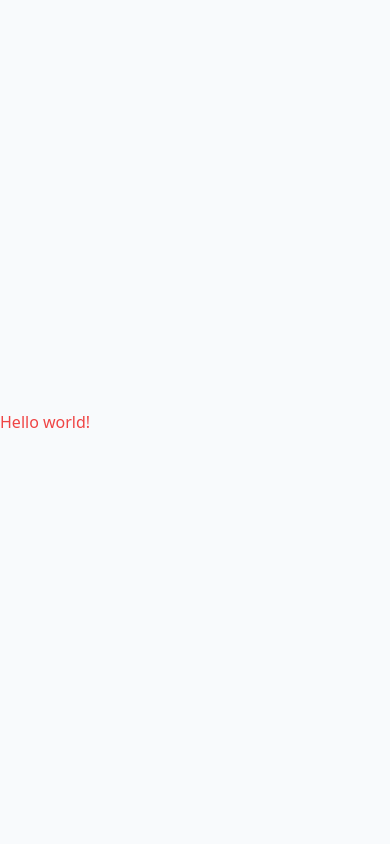
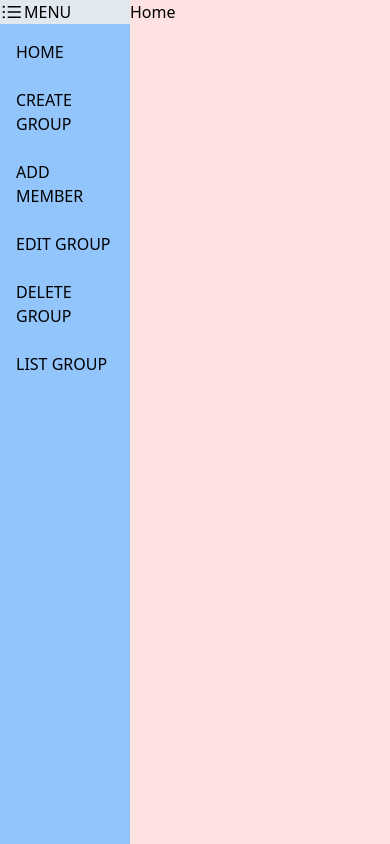
Before and after one commit to santiago9589/AppNotas, a React (Create React App) app: page / in a window 390 px wide. Built offline with nearby package versions, Linux system fonts and the light colour scheme.

Commit message:
responsive desing

```diff
--- a/src/App.js
+++ b/src/App.js
@@ -9,17 +9,17 @@ function App() {
   const { userRegister, setUserRegister } = useContext(ContextApp)
 
   return (
-    <div className="bg-slate-50 h-screen w-screen flex items-center flex-wrap overflow-scroll">
+    <div className="bg-slate-200 h-screen w-screen flex flex-col items-center flex-wrap overflow-scroll sm:flex-row sm:items-start sm:justify-center">
 
       <AppRouter />
-      {
+      {/* {
         !userRegister ?
           (<div className="hidden p-2 h-full sm:w-1/2 sm:bg-[url('https://i.pinimg.com/736x/1e/6c/ae/1e6cae8d53ac733a14560cb87fafd068.jpg')]
         sm:bg-no-repeat sm:bg-cover sm:flex items-end justify-center">
             <p className="sm:text-2xl sm:text-white">APP NOTES 2022</p>
           </div>
           ) : null
-      }
+      } */}
     </div>
   );
 }
--- a/src/components/container/AddMember.jsx
+++ b/src/components/container/AddMember.jsx
@@ -25,7 +25,7 @@ const AddMember = () => {
   console.log(name)
 
   return (
-    <form onSubmit={handleSubmit} className="form-our">
+    <form onSubmit={handleSubmit} className="form-our-activity">
       <label htmlFor='name' className='form-component-label'>New Member</label>
       <input
         name='name'
--- a/src/components/container/AppRouter.jsx
+++ b/src/components/container/AppRouter.jsx
@@ -21,17 +21,17 @@ const AppRouter = () => {
             <BrowserRouter>
                 {userRegister ? <Navbar /> : null}
                 <Routes>
-                    <Route path='/' element={<HomePage />} />
-                    <Route path='/login' element={<LoginPage />} />
-                    <Route path='/register' element={<RegisterPage />} />
+                    <Route path='/' element={userRegister ? <HomePage /> : <LoginPage />} />
+                    <Route path='/login' element={!userRegister ? <LoginPage /> : <HomePage />} />
+                    <Route path='/register' element={!userRegister ? <RegisterPage /> : <HomePage />} />
                     <Route path='/*' element={<ErrorPage />} />
-                    <Route path='/create-group' element={<CreateGroupPage />} />
-                    <Route path='/add-member-group' element={<AddMemberPage />} />
+                    <Route path='/create-group' element={userRegister ? <CreateGroupPage /> : <LoginPage />} />
+                    <Route path='/add-member-group' element={userRegister ? <AddMemberPage /> : <LoginPage />} />
 
-                    <Route path='/edit-group' element={<EditGroupPage />} />
-                    <Route path='/delete-group' element={<DeleteGroup />} />
+                    <Route path='/edit-group' element={userRegister ? <EditGroupPage /> : <LoginPage />} />
+                    <Route path='/delete-group' element={userRegister ? <DeleteGroup /> : <LoginPage />} />
 
-                    <Route path='/list-group' element={<ListGroup />} />
+                    <Route path='/list-group' element={userRegister ? <ListGroup /> : <LoginPage />} />
 
                 </Routes>
             </BrowserRouter>
--- a/src/components/container/CreateGroup.jsx
+++ b/src/components/container/CreateGroup.jsx
@@ -14,7 +14,7 @@ export const CreateGroup = () => {
     }
 
     return (
-        <form className="form-our" onSubmit={handleSubmit}>
+        <form className="form-our-activity" onSubmit={handleSubmit}>
             <div className='form-component'>
                 <label htmlFor='name' className='form-component-label' >Name</label>
                 <input
--- a/src/components/container/DeleteGroup.jsx
+++ b/src/components/container/DeleteGroup.jsx
@@ -10,11 +10,11 @@ export const DeleteGroup = () => {
 
     return (
 
-        <div className='flex flex-col space-y-4 items-center justify-center p-4 w-full bg-white m-6  rounded-lg shadow-lg shadow-gray-400'>
+        <div className='flex flex-col space-y-4 items-center justify-center p-4 w-3/5 bg-white m-4  rounded-lg shadow-lg shadow-gray-400 sm:w-1/2'>
             <div className='text-lg text-red-500 font-semibold italic'>Do you want to delete the group {data.name}?</div>
 
-            <div className='btn-container'>
-                <div className=' btn-container-delete'>
+            <div className='flex flex-col w-1/2 sm:w-1/5'>
+                <div className=' btn-container-delete '>
                     <button>Confirm
                     </button>
                     <svg xmlns="http://www.w3.org/2000/svg" viewBox="0 0 24 24" fill="currentColor" className="w-6 h-6">
--- a/src/components/container/EditGroup.jsx
+++ b/src/components/container/EditGroup.jsx
@@ -18,7 +18,7 @@ const EditGroup = () => {
         addDataAll(finalResult)
     }
     return (
-        <form onSubmit={handleSubmit} className='form-our'>
+        <form onSubmit={handleSubmit} className='form-our-activity'>
             <label htmlFor='name' className='form-component-label' >Name</label>
             <input
                 name='name'
--- /dev/null
+++ b/src/components/container/Home.jsx
@@ -0,0 +1,13 @@
+import React from 'react'
+
+
+const Home = () => {
+    return (
+        <div className='w-2/3 bg-red-100 h-full sm:w-full'>
+            Home
+        </div>
+    )
+}
+
+
+export default Home;
--- a/src/components/container/Login.jsx
+++ b/src/components/container/Login.jsx
@@ -30,7 +30,7 @@ const Login = () => {
     })
 
     const { handleChange, handleSubmit, handleReset, handleBlur,values, errors, touched } = formik
-    console.log()
+
     return (
         <form className="form-our" onSubmit={handleSubmit}>
             <div className='form-component'>
--- a/src/components/container/Navbar.jsx
+++ b/src/components/container/Navbar.jsx
@@ -1,19 +1,31 @@
-import React from 'react'
+import React, { useContext, useState } from 'react'
 import { Link } from "react-router-dom"
+import { ContextApp } from '../../context/context'
 
 
 const Navbar = () => {
+
+
+    const { userRegister, setUserRegister } = useContext(ContextApp)
+
+    const [state, setState] = useState(true)
+
     return (
-        <>
-            <nav>
+        <div className='flex flex-col h-full w-1/3 sm:flex-row sm:w-full sm:h-1/6'>
+            <div className='w-full flex flex-row sm:hidden'>
+                <svg xmlns="http://www.w3.org/2000/svg" viewBox="0 0 24 24" fill="currentColor" className="w-6 h-6" onClick={() => setState(!state)}>
+                    <path fillRule="evenodd" d="M2.625 6.75a1.125 1.125 0 112.25 0 1.125 1.125 0 01-2.25 0zm4.875 0A.75.75 0 018.25 6h12a.75.75 0 010 1.5h-12a.75.75 0 01-.75-.75zM2.625 12a1.125 1.125 0 112.25 0 1.125 1.125 0 01-2.25 0zM7.5 12a.75.75 0 01.75-.75h12a.75.75 0 010 1.5h-12A.75.75 0 017.5 12zm-4.875 5.25a1.125 1.125 0 112.25 0 1.125 1.125 0 01-2.25 0zm4.875 0a.75.75 0 01.75-.75h12a.75.75 0 010 1.5h-12a.75.75 0 01-.75-.75z" clipRule="evenodd" />
+                </svg><span>MENU</span>
+            </div>
+            <nav className={state ? 'flex w-full bg-blue-300 h-full sm:w-full sm:h-full sm:flex-row items-start justify-around sm:justify-start' : "hidden-componente"}>
                 <ul>
-                    <li>
+                    <li className="sm:inline-block m-2 p-2 ">
                         <Link to="/">
                             HOME
                         </Link >
 
                     </li>
-                    <li>
+                    {/* <li>
                         <Link to="/login">
                             LOGIN
                         </Link>
@@ -24,37 +36,37 @@ const Navbar = () => {
                             REGISTER
                         </Link>
 
-                    </li>
-                    <li>
+                    </li> */}
+                    <li className="sm:inline-block m-2 p-2">
                         <Link to="/create-group">
                             CREATE GROUP
                         </Link>
 
                     </li>
-                    {/* <li>
+                    <li className="sm:inline-block m-2 p-2">
                         <Link to="/add-member-group">
                             ADD MEMBER
                         </Link>
                     </li>
-                    <li>
+                    <li className="sm:inline-block m-2 p-2">
                         <Link to="/edit-group">
                             EDIT GROUP
                         </Link>
                     </li>
-                    <li>
+                    <li className="sm:inline-block m-2 p-2">
                         <Link to="/delete-group">
                             DELETE GROUP
                         </Link>
                     </li>
-                    <li>
+                    <li className="sm:inline-block m-2 p-2">
                         <Link to="/list-group">
                             LIST GROUP
                         </Link>
-                    </li> */}
+                    </li>
                 </ul>
             </nav>
 
-        </>
+        </div>
     )
 }
 
--- a/src/context/ContextProvider.jsx
+++ b/src/context/ContextProvider.jsx
@@ -20,7 +20,7 @@ export const ContextProvider = ({ children }) => {
 
 ])
 
-const [userRegister, setUserRegister] = useState(false)
+const [userRegister, setUserRegister] = useState(true)
 
     const addData = (name) => {
         let {names} = data
--- a/src/pages/HomePage.jsx
+++ b/src/pages/HomePage.jsx
@@ -1,11 +1,11 @@
 import React from 'react'
+import Home from '../components/container/Home';
 
 const HomePage = () => {
-    return (
-        <h1 className="text-red-500">
-        Hello world!
-      </h1>
-    )
+  return (
+
+    <Home />
+  )
 }
 
 export default HomePage;
```
Also changed, not shown: src/index.css (+13 -3 lines).
